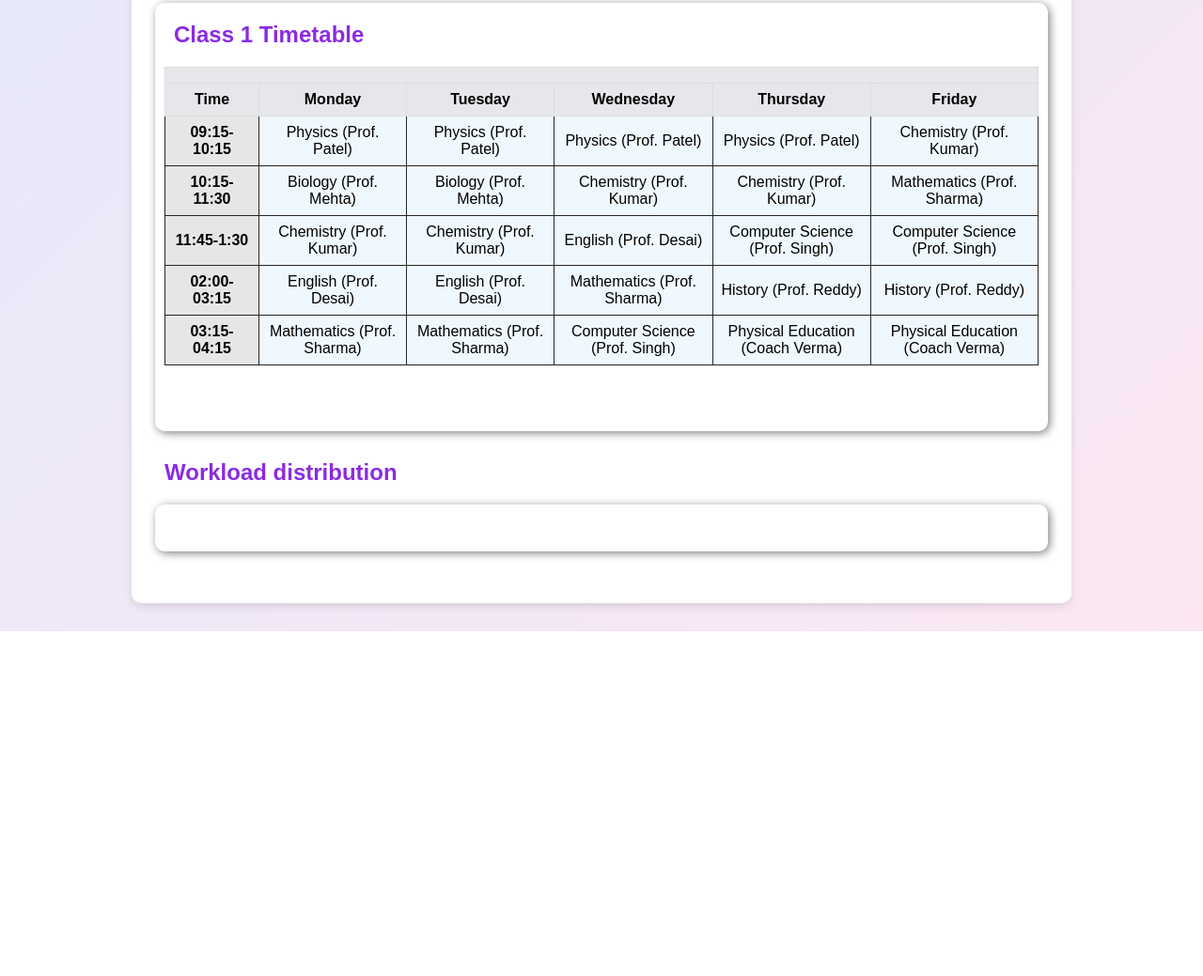
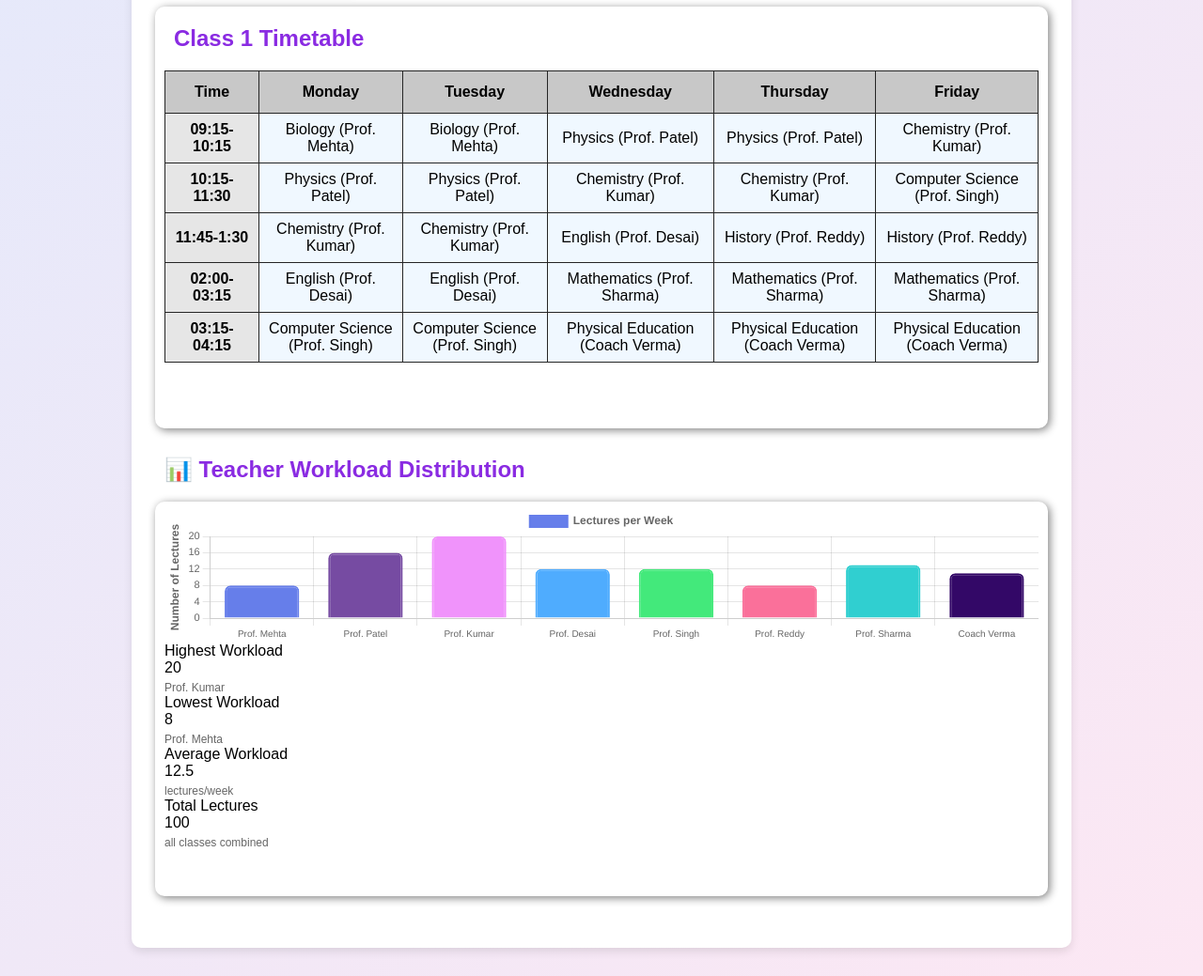
Before and after one commit to dhruvjha1802123-code/Hackathon-project, a plain HTML site: page add-class.html in a window 1280 px wide. Shown: the part 1200-2239 px from the top of the page at 94% size. Before the commit the page ends 1872 px from the top, so only its background shows below. Drawn offline with nearby package versions, Linux system fonts and the light colour scheme.

Commit message:
added chart display

```diff
--- /dev/null
+++ b/TIMETABLE/chart-integration.js
@@ -0,0 +1,141 @@
+// Extract teacher workload data from your timetable generator
+function extractTeacherWorkload() {
+    const workloadData = {};
+
+    // Iterate through all classes and subjects
+    for (let c = 0; c < NUM_CLASSES; c++) {
+        for (let subject of subjects) {
+            const teacherName = subject.teacher;
+            const lectureCount = subjectCount[c][subject.name];
+
+            if (!workloadData[teacherName]) {
+                workloadData[teacherName] = 0;
+            }
+            workloadData[teacherName] += lectureCount;
+        }
+    }
+
+    return workloadData;
+}
+
+// Initialize and render the chart
+function initializeWorkloadChart() {
+    const workloadData = extractTeacherWorkload();
+    const teachers = Object.keys(workloadData);
+    const lectures = Object.values(workloadData);
+
+    // Define colors for visual appeal
+    const colors = [
+        '#667eea', '#764ba2', '#f093fb', '#4facfe',
+        '#43e97b', '#fa709a', '#30cfd0', '#330867'
+    ];
+
+    const ctx = document.getElementById('workloadChart').getContext('2d');
+
+    const chart = new Chart(ctx, {
+        type: 'bar',
+        data: {
+            labels: teachers,
+            datasets: [{
+                label: 'Lectures per Week',
+                data: lectures,
+                backgroundColor: colors.slice(0, teachers.length),
+                borderColor: colors.slice(0, teachers.length),
+                borderWidth: 2,
+                borderRadius: 6,
+                hoverBackgroundColor: 'rgba(0, 0, 0, 0.1)'
+            }]
+        },
+        options: {
+            responsive: true,
+            maintainAspectRatio: false,
+            indexAxis: 'x',
+            plugins: {
+                legend: {
+                    display: true,
+                    labels: {
+                        font: { size: 12, weight: 'bold' },
+                        padding: 15
+                    }
+                },
+                tooltip: {
+                    backgroundColor: 'rgba(0, 0, 0, 0.8)',
+                    padding: 12,
+                    titleFont: { size: 14, weight: 'bold' },
+                    bodyFont: { size: 12 }
+                }
+            },
+            scales: {
+                y: {
+                    beginAtZero: true,
+                    ticks: {
+                        font: { size: 11 },
+                        stepSize: 2
+                    },
+                    title: {
+                        display: true,
+                        text: 'Number of Lectures',
+                        font: { size: 12, weight: 'bold' }
+                    }
+                },
+                x: {
+                    ticks: {
+                        font: { size: 10 }
+                    }
+                }
+            }
+        }
+    });
+
+    return chart;
+}
+
+// Display statistics cards
+function displayStatistics() {
+    const workloadData = extractTeacherWorkload();
+    const lectures = Object.values(workloadData);
+
+    const maxLectures = Math.max(...lectures);
+    const minLectures = Math.min(...lectures);
+    const avgLectures = (lectures.reduce((a, b) => a + b, 0) / lectures.length).toFixed(1);
+    const totalLectures = lectures.reduce((a, b) => a + b, 0);
+
+    const maxTeacher = Object.keys(workloadData).find(t => workloadData[t] === maxLectures);
+    const minTeacher = Object.keys(workloadData).find(t => workloadData[t] === minLectures);
+
+    const statsHTML = `
+        <div class="stat-card">
+            <div class="stat-label">Highest Workload</div>
+            <div class="stat-value">${maxLectures}</div>
+            <div style="font-size: 12px; color: #666; margin-top: 5px;">${maxTeacher}</div>
+        </div>
+        <div class="stat-card">
+            <div class="stat-label">Lowest Workload</div>
+            <div class="stat-value">${minLectures}</div>
+            <div style="font-size: 12px; color: #666; margin-top: 5px;">${minTeacher}</div>
+        </div>
+        <div class="stat-card">
+            <div class="stat-label">Average Workload</div>
+            <div class="stat-value">${avgLectures}</div>
+            <div style="font-size: 12px; color: #666; margin-top: 5px;">lectures/week</div>
+        </div>
+        <div class="stat-card">
+            <div class="stat-label">Total Lectures</div>
+            <div class="stat-value">${totalLectures}</div>
+            <div style="font-size: 12px; color: #666; margin-top: 5px;">all classes combined</div>
+        </div>
+    `;
+
+    document.getElementById('statsContainer').innerHTML = statsHTML;
+}
+
+// Run after your timetable is generated
+function renderWorkloadVisualization() {
+    initializeWorkloadChart();
+    displayStatistics();
+}
+
+// Call this after your generateTimetable() completes
+if (success) {
+    renderWorkloadVisualization();
+}
--- a/TIMETABLE/render_timetable.js
+++ b/TIMETABLE/render_timetable.js
@@ -11,6 +11,7 @@ const classForm = document.getElementById("classForm");
 const subjectTable = document.getElementById("subjectTable");
 const workloadSection = document.getElementById("WorkloadSection");
 const workload_content = document.getElementById("workload-content");
+const subject = document.getElementById("subjects")
 
 // ✅ New input fields for current and new values
 const curr_subject_input = document.querySelector(".curr_subject");
@@ -33,6 +34,7 @@ let selectedDayIndex = null;
 let selectedSlotIndex = null;
 
 generateTimetableButton.addEventListener("click", () => {
+
     const selectedIndex = parseInt(classSelect.value);
     const selectedClass = timetable[selectedIndex];
     allTimetablesContainer.innerHTML = "";
@@ -258,6 +260,10 @@ classForm.addEventListener("submit", (e) => {
     }
 });
 
+
+
 if (generateTimetableButton.clicked !== true) {
     generateTimetableButton.click();
 }
+
+workloadSection.style.display("none")
--- a/TIMETABLE/timetable.js
+++ b/TIMETABLE/timetable.js
@@ -4,6 +4,7 @@ const DAYS = ['Monday', 'Tuesday', 'Wednesday', 'Thursday', 'Friday'];
 const classesCount = {};
 
 const finalTimetables = [];
+// timetable[class][day][slot] = subject.name/ teacher/ lecture per week
 let timetable = [];
 // Track teacher availability: teacherSchedule[teacher][day][slot] = true/false
 let teacherSchedule = {};
@@ -15,13 +16,13 @@ let subjectCount = []; // subjectCount[class][subject] = number of lectures assi
 
 // Sample data - you can modify this
 const subjects = [
+    { name: 'Biology', teacher: 'Prof. Mehta', lecturesPerWeek: 2 },
     { name: 'Physics', teacher: 'Prof. Patel', lecturesPerWeek: 4 },
-    { name: 'Biology', teacher: 'Prof. Mehta', lecturesPerWeek: 2 },
     { name: 'Chemistry', teacher: 'Prof. Kumar', lecturesPerWeek: 5 },
     { name: 'English', teacher: 'Prof. Desai', lecturesPerWeek: 3},
-    { name: 'Mathematics', teacher: 'Prof. Sharma', lecturesPerWeek: 4 },
     { name: 'Computer Science', teacher: 'Prof. Singh', lecturesPerWeek: 3 },
     { name: 'History', teacher: 'Prof. Reddy', lecturesPerWeek: 2 },
+    { name: 'Mathematics', teacher: 'Prof. Sharma', lecturesPerWeek: 4 },
     { name: 'Physical Education', teacher: 'Coach Verma', lecturesPerWeek: 3 },
 ];
 
@@ -194,6 +195,7 @@ const success = generateTimetable(0, 0, 0);
 if (success) {
     console.log("✅ Timetable generated successfully!\n");
 
+    renderWorkloadVisualization();
     // Display timetable for each class
     for (let c = 0; c < NUM_CLASSES; c++) {
         console.log(`\n${"=".repeat(80)}`);
--- a/add-class.css
+++ b/add-class.css
@@ -13,6 +13,7 @@ header {
     background: white;
     color: blueviolet;
     padding: 20px;
+    border: solid 2px;
     text-align: center;
     box-shadow: 0 4px 10px rgba(0, 0, 0, 0.1);
 }
@@ -146,10 +147,12 @@ button:hover {
 }
 
 
-.header {
+.header > th {
     border-collapse: collapse;
     background-color: rgb(200, 200, 200);
-
+    border: solid rgb(37, 37, 37) 1px;
+    text-align: center;
+    padding: 13px;
 }
 
 
@@ -182,3 +185,9 @@ button:hover {
     padding-right: 10px;
     background-color: white;
 }
+
+.ClassSubmit:hover {
+    transform: scale(1.02);
+    background-color: #d7d4d4;
+    transition: all 0.3s;
+}
--- a/add-class.html
+++ b/add-class.html
@@ -7,6 +7,7 @@
     <title>Document</title>
     <link rel="stylesheet" href="add-class.css">
     <!-- <link rel="stylesheet" href="test.css"> -->
+    <script src="https://cdn.jsdelivr.net/npm/chart.js"></script>
 </head>
 
 <body>
@@ -38,11 +39,11 @@
                 />
                 <input type="submit" value="Submit" class="ClassSubmit" />
                 </form>
-
             </div>
             <div>
                 <label>Number of Subjects</label>
                 <input type="number" id="subjects">
+
             </div>
             <div>
                 <label>Number of Faculties</label>
@@ -61,7 +62,6 @@
             </div>
         </div>
     </section>
-
     <section>
         <h2> Subjects & Faculties</h2>
         <div id="subjectTableContainer">
@@ -87,17 +87,14 @@
                         <td><button>X</button></td>
                     </tr>
                 </tbody>
-
                 <thead>
                     <tr>
                         <th>Change to Subject: </th>
                         <th>Change to Faculty: </th>
                         <th>Change to Hours:</th>
-
                         <th>Lectures/Week</th>
                         <th>Remove</th>
                     </tr>
-
                 </thead>
                                     <tbody>
                     <tr>
@@ -116,7 +113,6 @@
             <button>+ Add Row</button>
         </div>
     </section>
-
     <section>
         <h2>Generate Timetable</h2>
 
@@ -126,7 +122,6 @@
         <option value="2">Class 3</option>
         <option value="3">Class 4</option>
         </select>
-
         <button id="generate-timetable-button">Generate Timetable</button>
         <!-- 🧱 Template for the WHOLE timetable -->
         <template id="timetable-template">
@@ -134,9 +129,9 @@
             <h2 class="class-name"></h2>
             <table class="timetable-table">
                 <thead>
-                    <tr>
+                <!-- <tr>
                     <th colspan="7" class="table-header"></th>
-                    </tr>
+                </tr> -->
                 <tr class="header">
                     <th>Time</th>
                     <th>Monday</th>
@@ -152,33 +147,24 @@
             </table>
             </div>
         </template>
-
         <!-- Output container -->
         <div id="all-timetables"></div>
     </section>
-
     <section id="WorkloadSection" style="display: none;">
-            <h2>Workload distribution</h2>
+        <h2>📊 Teacher Workload Distribution</h2>
         <div id="workload-content">
-                <!-- Workload details will be populated here -->
-                <template>
-                   <div class="vertical-row">
-
+            <div class="chart-wrapper">
+                <canvas id="workloadChart"></canvas>
             </div>
 
-                   <div class="graph-display">
-
-                   </div>
-                   <div class="horiz-column">
-                       <h3 class="workload-subject"></h3>
-                       <p class="workload-details"></p>
-                   </div>
-                </template>
+            <div class="stats-grid" id="statsContainer"></div>
         </div>
     </section>
+
 </div>
 <script src="TIMETABLE/timetable.js"></script>
 <script src="TIMETABLE/render_timetable.js"></script>
+<script src="TIMETABLE/chart-integration.js"></script>
     <!-- <script src="TIMETABLE/time_dashboard.js"></script> -->
 </body>
 
```
Also changed, not shown: index.html (+1 -1 lines). Lines whose indentation alone changed are shown as unchanged.
